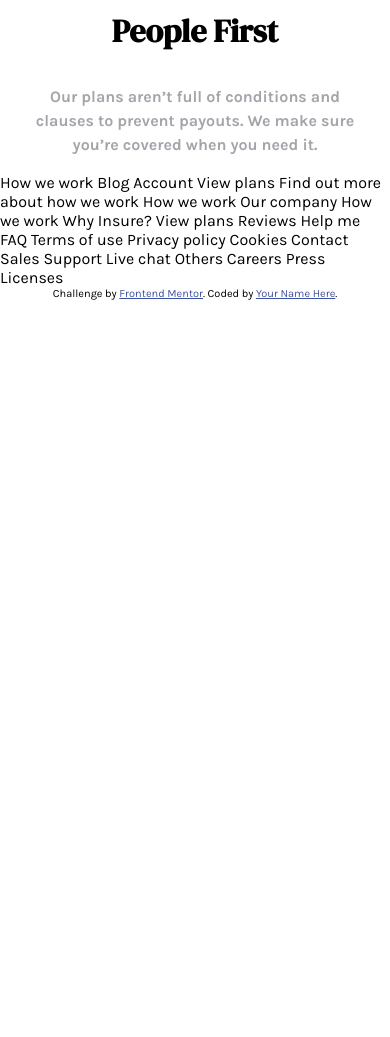
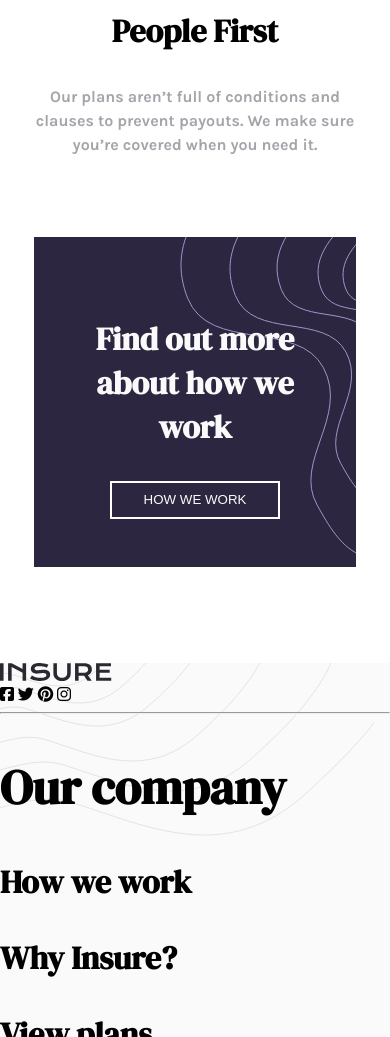
Before and after one commit to HualDev/InsureLandingPage, a plain HTML site: page index.html in a window 390 px wide. Shown: the part 2133-3170 px from the top of the page. Before the commit the page ends 2433 px from the top, so only its background shows below. Drawn offline with Linux system fonts and the light colour scheme.

Commit message:
mobile body finished

```diff
--- a/index.html
+++ b/index.html
@@ -8,6 +8,7 @@
   <link href="https://fonts.googleapis.com/css2?family=DM+Serif+Display&family=Karla:wght@400;700&display=swap" rel="stylesheet">
   <link rel="icon" type="image/png" sizes="32x32" href="./images/favicon-32x32.png">
   <link rel="stylesheet" href="./style.css">
+  <script src="https://kit.fontawesome.com/8b6237c08b.js" crossorigin="anonymous"></script>
   <title>Frontend Mentor | Insure landing page</title>
 
   <!-- Feel free to remove these styles or customise in your own stylesheet 👍 -->
@@ -58,43 +59,61 @@
         Our plans aren’t full of conditions and clauses to prevent payouts. We make
         sure you’re covered when you need it.
       </p>
+
+      <div class="how">
+        <h3>Find out more about how we work</h3>
+        <button>How we work</button>
+      </div>
     </div>
+
+    <footer>
+      <img src="./images/logo.svg" alt="Logo Img">
+      <div class="social">
+        <i class="fa fa-facebook-square"></i>
+        <i class="fa fa-twitter"></i>
+        <i class="fa fa-pinterest"></i>
+        <i class="fa fa-instagram"></i>
+      </div>
+      <hr>
+
+      <h2>Our company</h2>
+      <h3>How we work</h3>
+      <h3>Why Insure?</h3>
+      <h3>View plans</h3>
+      <h3>Reviews</h3>
+
+      <h2>Help me</h2>
+      <h3>FAQ</h3>
+      <h3>Terms of use</h3>
+      <h3>Privacy policy</h3>
+      <h3>Cookies</h3>
+
+      <h2>Contact</h2>
+      <h3>Sales</h3>
+      <h3>Support</h3>
+      <h3>Live chat</h3>
+
+      <h2>Others</h2>
+      <h3>Careers</h3>
+      <h3>Press</h3>
+      <h3>Licenses</h3>
+    </footer>
   </main>
 
-  How we work
+
   Blog
   Account
   View plans
 
-  Find out more about how we work
+
 
   How we work
 
-  Our company
 
-  How we work
-  Why Insure?
-  View plans
-  Reviews
 
-  Help me
 
-  FAQ
-  Terms of use
-  Privacy policy
-  Cookies
 
-  Contact
 
-  Sales
-  Support
-  Live chat
-
-  Others
-
-  Careers
-  Press
-  Licenses
 
 
   <div class="attribution">
--- a/style.css
+++ b/style.css
@@ -85,7 +85,7 @@ h1{
     line-height: 1.5;
 }
 
-.header-words button{
+button{
     display: block;
     margin: 2rem auto 0;
     background-color: transparent;
@@ -127,3 +127,20 @@ h3{
     text-align: center;
     margin: auto;
 }
+
+.how{
+    width: 90%;
+    background-image: url(./images/bg-pattern-how-we-work-mobile.svg);
+    background-repeat: no-repeat;
+    background-position: top right;
+    background-color: var(--darkViolet);
+    padding: 3rem 2rem;
+    color: var(--veryLightGray);
+    margin: 5rem auto;
+}
+
+footer{
+    background-image: url('./images/bg-pattern-footer-mobile.svg');
+    background-repeat: no-repeat;
+    background-color: var(--veryLightGray);
+}
```
